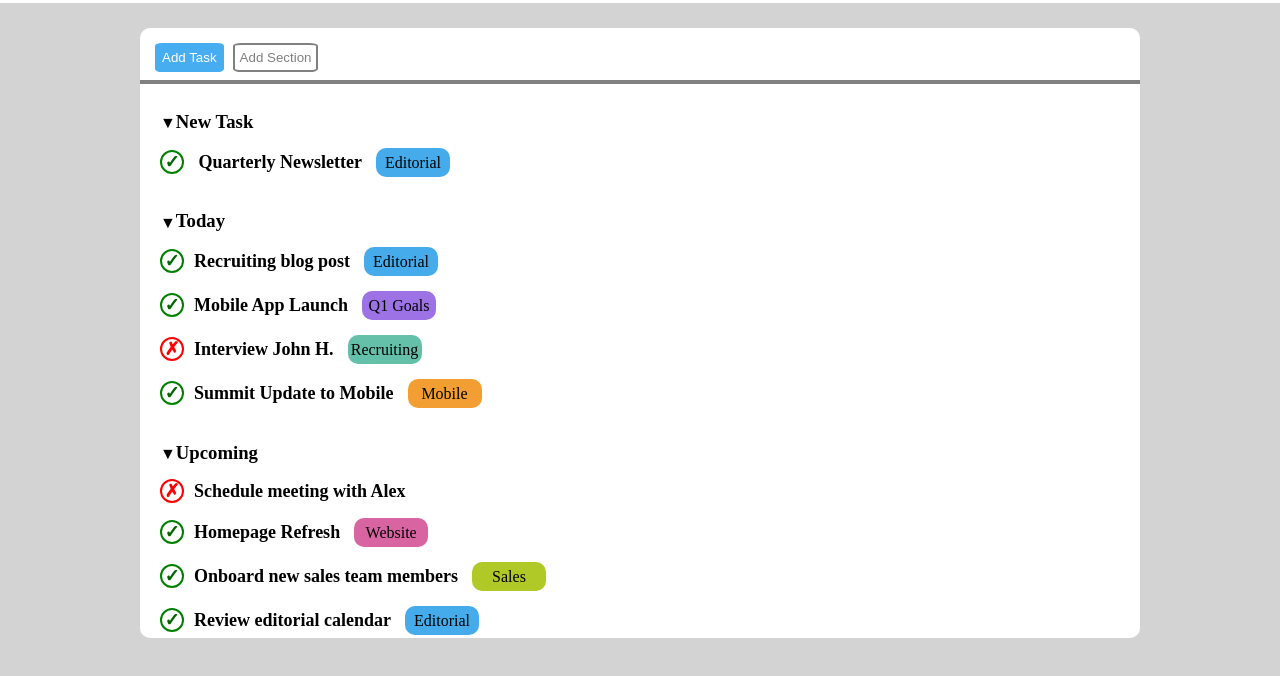
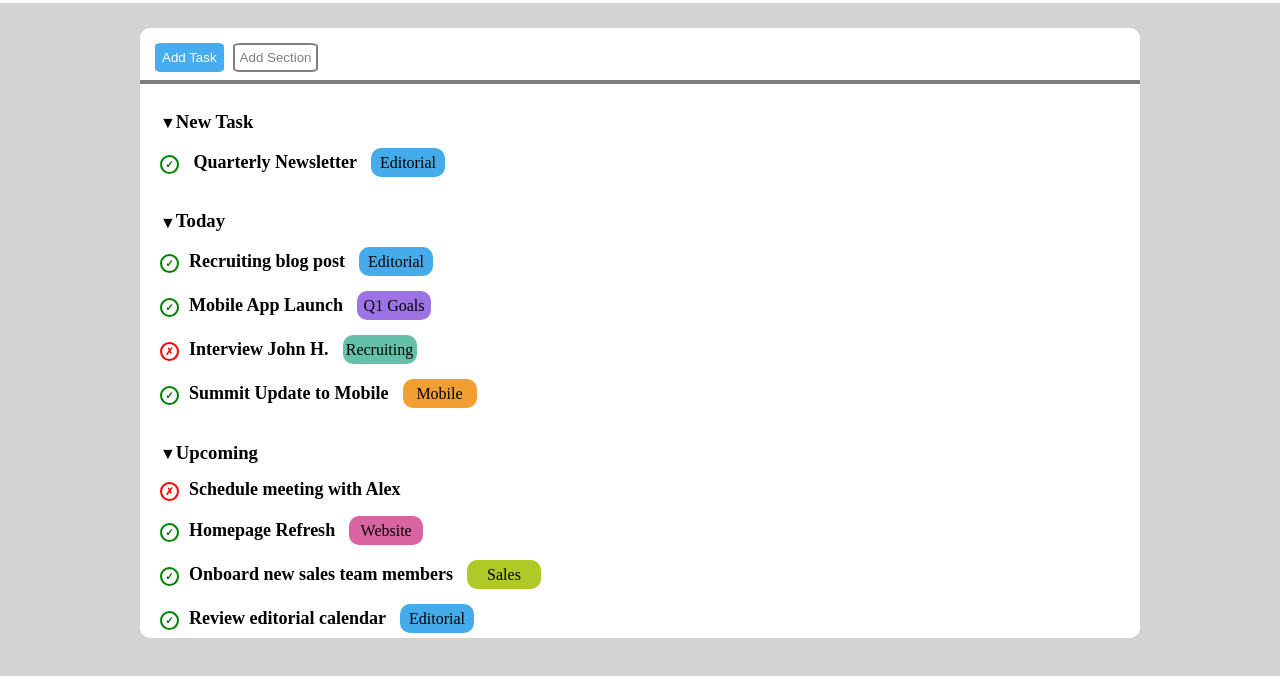
Before and after one commit to AlessandroIacovella95/html-css-toboolist, a plain HTML site: page index.html in a window 1280 px wide. Shown: the part 58-734 px from the top of the page. Drawn offline with Linux system fonts and the light colour scheme.

Commit message:
fix errors final css

```diff
--- a/css/style.css
+++ b/css/style.css
@@ -69,14 +69,15 @@ hr{
 
 .flag{
     display: inline-block;
-    width: 20px;
-    height: 20px;
-    line-height: 20px;
+    width: 15px;
+    height: 15px;
+    line-height: 15px;
     text-align: center;
     color: darkgreen;
     border: 2px solid green;
     border-radius: 20px;
     margin-right:10px;
+    font-size: x-small;
 }
 
 .label{
@@ -100,14 +101,15 @@ hr{
 
 .cross{
     display: inline-block;
-    width: 20px;
-    height: 20px;
-    line-height: 20px;
+    width: 15px;
+    height: 15px;
+    line-height: 15px;
     text-align: center;
     color: red;
     border: 2px solid red;
     border-radius: 75%;
     margin-right: 10px;
+    font-size: x-small;
 }
 
 .recruiting{
```
